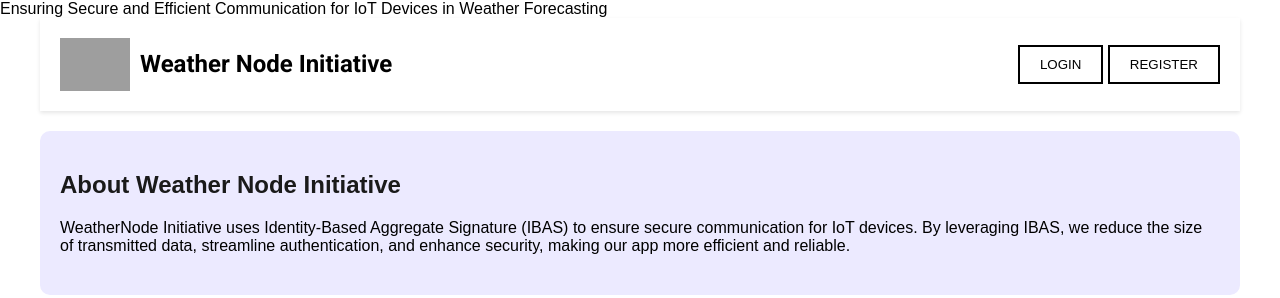
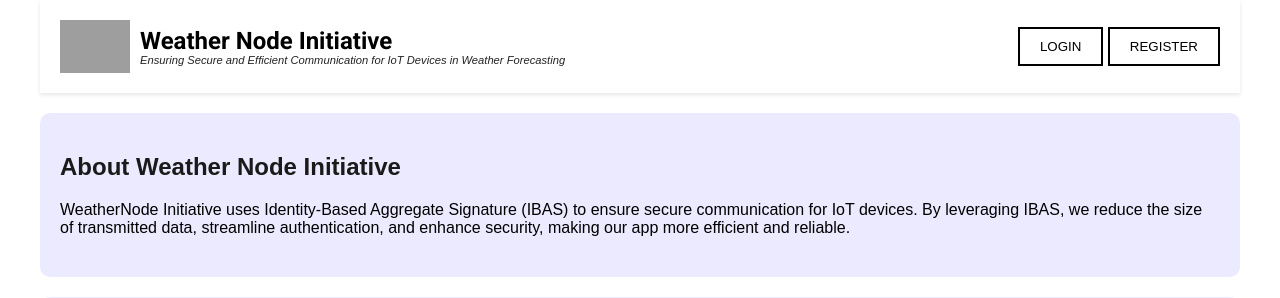
Before and after one commit to MajikJoker/Weather-Node-Initiative, a Flask app: page / in a window 1280 px wide. Shown: the top 298 px of the page. Run offline with Flask 2, Linux system fonts and the light colour scheme; grey boxes are pictures that could not be loaded.

Commit message:
Main site changes

```diff
--- a/static/style.css
+++ b/static/style.css
@@ -56,6 +56,21 @@
 
 .feature-card p {
     color: #525252;
+}
+
+.slogan {
+    position: relative;
+    line-height: 1;
+    top: 0px; /* Changes the space between the logo and the slogan */
+    font-size: .7em; /* Changes the font size of the slogan */
+    font-style: italic; /* Changes the font style of the slogan */
+    color: #222222; /* Changes the color of the slogan */
+    letter-spacing: 0px; /* Changes the letter spacing of the slogan */
+}
+
+.title-and-slogan {
+    display: flex;
+    flex-direction: column;
 }
 
 /* Comparison Card Styles */
--- a/templates/home.html
+++ b/templates/home.html
@@ -4,7 +4,6 @@
 <head>
     <meta charset="UTF-8">
     <title>Weather Node Initiative</title>
-    <p>Ensuring Secure and Efficient Communication for IoT Devices in Weather Forecasting</p>
     <link rel="stylesheet" href="{{ url_for('static', filename='style.css') }}">
 </head>
 
@@ -13,7 +12,11 @@
         <div class="header">
             <a href="{{ url_for('home') }}" class="logoName">
                 <img src="{{ url_for('static', filename='/sitepic/logo.png') }}" alt="Logo">
-                <span>Weather Node Initiative</span>
+                <div class="title-and-slogan">
+                    <span>Weather Node Initiative</span>
+                    <div class="slogan">Ensuring Secure and Efficient Communication for IoT Devices in Weather
+                        Forecasting</div>
+                </div>
             </a>
             <div class="auth-buttons">
                 <a href="{{ url_for('login') }}"><button class="login-btn">Login</button></a>
```
